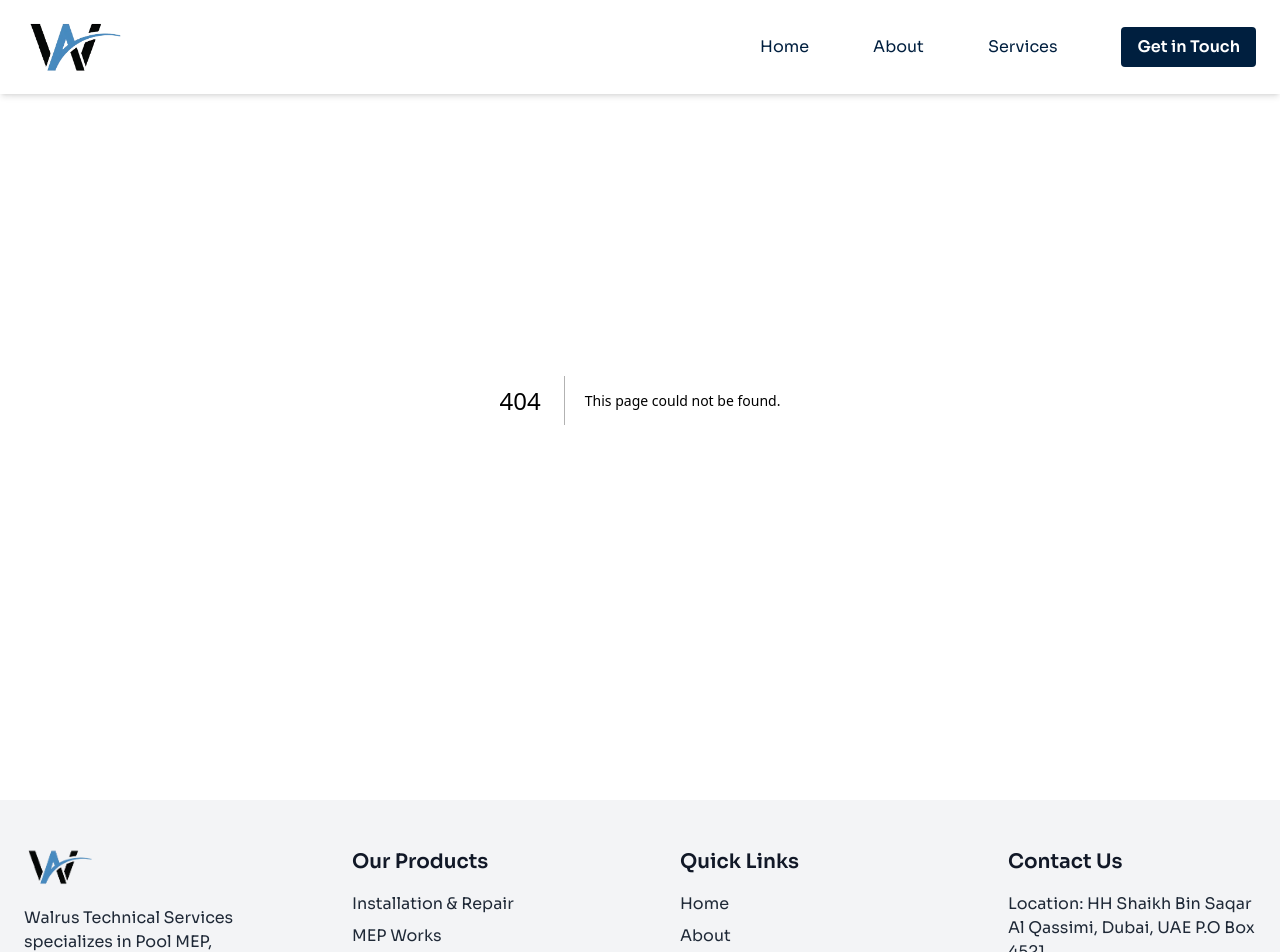
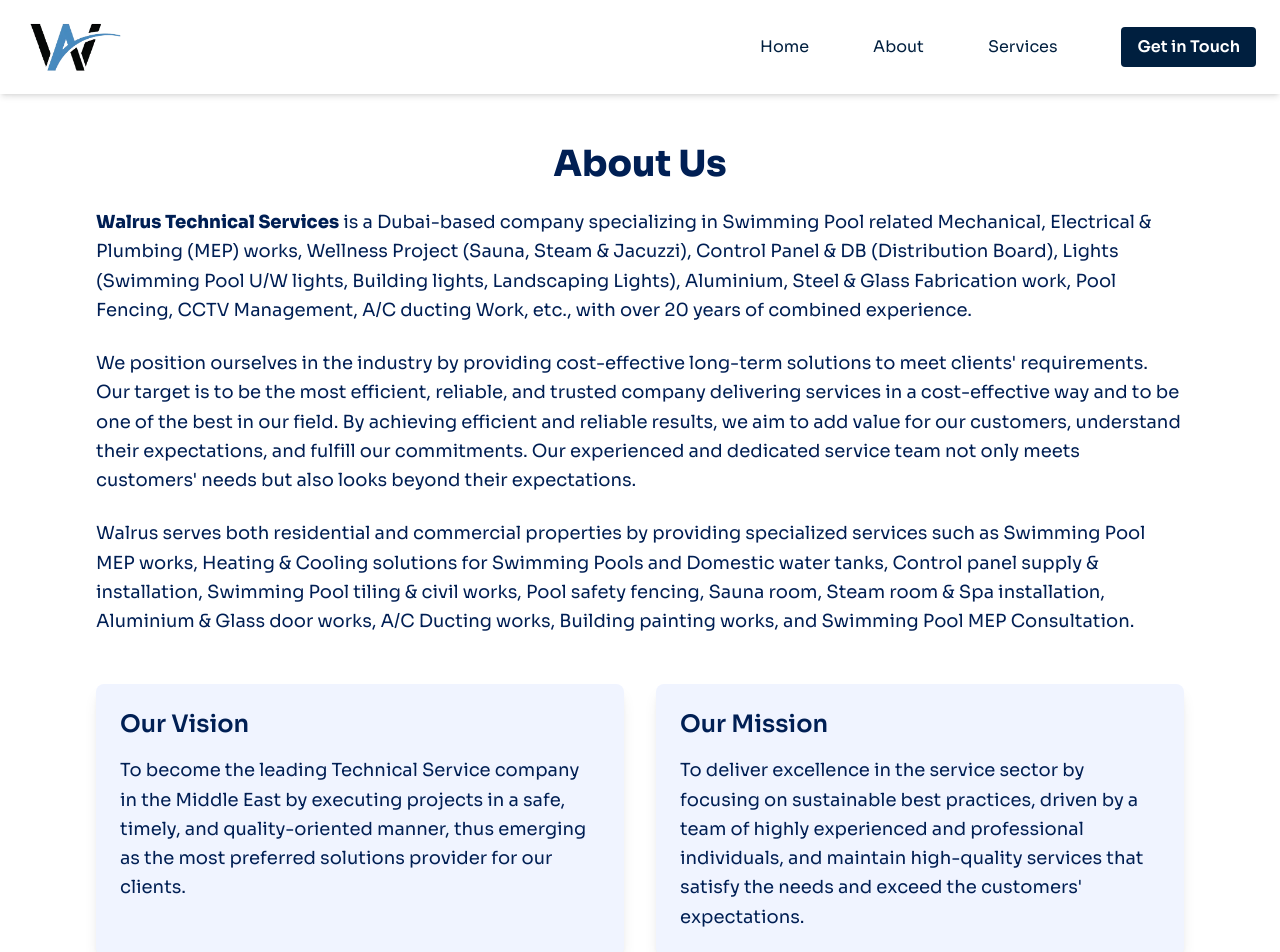
Before and after one commit to yaseenmirshal/Walrus, a Next.js app: page /AboutUs in a window 1280 px wide. Before the commit this address had no page. Shown: the top 952 px of the page. Built offline with nearby package versions, Linux system fonts and the light colour scheme.

Commit message:
about and serv added

```diff
--- /dev/null
+++ b/app/AboutUs/page.jsx
@@ -0,0 +1,72 @@
+import React from "react";
+
+const AboutUs = () => {
+  return (
+    <section className="bg-white mt-20 text-[#001F54] py-16 px-6 md:px-12 lg:px-24">
+      <div className="max-w-6xl mx-auto">
+        <h2 className="text-4xl font-bold mb-6 text-center">About Us</h2>
+
+        <div className="space-y-6">
+          <p className="text-lg leading-relaxed">
+            <strong>Walrus Technical Services</strong> is a Dubai-based company
+            specializing in Swimming Pool related Mechanical, Electrical &
+            Plumbing (MEP) works, Wellness Project (Sauna, Steam & Jacuzzi),
+            Control Panel & DB (Distribution Board), Lights (Swimming Pool U/W
+            lights, Building lights, Landscaping Lights), Aluminium, Steel &
+            Glass Fabrication work, Pool Fencing, CCTV Management, A/C ducting
+            Work, etc., with over 20 years of combined experience.
+          </p>
+
+          <p className="text-lg leading-relaxed">
+            We position ourselves in the industry by providing cost-effective
+            long-term solutions to meet clients' requirements. Our target is to
+            be the most efficient, reliable, and trusted company delivering
+            services in a cost-effective way and to be one of the best in our
+            field. By achieving efficient and reliable results, we aim to add
+            value for our customers, understand their expectations, and fulfill
+            our commitments. Our experienced and dedicated service team not only
+            meets customers' needs but also looks beyond their expectations.
+          </p>
+
+          <p className="text-lg leading-relaxed">
+            Walrus serves both residential and commercial properties by
+            providing specialized services such as Swimming Pool MEP works,
+            Heating & Cooling solutions for Swimming Pools and Domestic water
+            tanks, Control panel supply & installation, Swimming Pool tiling &
+            civil works, Pool safety fencing, Sauna room, Steam room & Spa
+            installation, Aluminium & Glass door works, A/C Ducting works,
+            Building painting works, and Swimming Pool MEP Consultation.
+          </p>
+        </div>
+
+        <div className="mt-12 grid gap-8 md:grid-cols-2">
+          <div className="bg-[#F0F4FF] p-6 rounded-lg shadow-lg">
+            <h3 className="text-2xl font-semibold text-center md:text-left  mb-4">
+              Our Vision
+            </h3>
+            <p className="text-lg text-center md:text-left  leading-relaxed">
+              To become the leading Technical Service company in the Middle East
+              by executing projects in a safe, timely, and quality-oriented
+              manner, thus emerging as the most preferred solutions provider for
+              our clients.
+            </p>
+          </div>
+
+          <div className="bg-[#F0F4FF] p-6 rounded-lg shadow-lg">
+            <h3 className="text-2xl font-semibold mb-4 text-center md:text-left">
+              Our Mission
+            </h3>
+            <p className="text-lg leading-relaxed text-center md:text-left">
+              To deliver excellence in the service sector by focusing on
+              sustainable best practices, driven by a team of highly experienced
+              and professional individuals, and maintain high-quality services
+              that satisfy the needs and exceed the customers' expectations.
+            </p>
+          </div>
+        </div>
+      </div>
+    </section>
+  );
+};
+
+export default AboutUs;
--- a/app/Components/Landing.jsx
+++ b/app/Components/Landing.jsx
@@ -3,6 +3,8 @@
 import AOS from 'aos';
 import 'aos/dist/aos.css';
 import { FiSettings, FiTool, FiBriefcase, FiTrendingUp, FiCheckCircle } from 'react-icons/fi';
+
+
 
 export default function Home() {
   useEffect(() => {
@@ -98,6 +100,7 @@
           </div>
         </div>
       </section>
+
 
 
 {/* Services Section */}
--- a/app/Components/Navbar.jsx
+++ b/app/Components/Navbar.jsx
@@ -32,21 +32,21 @@
         {/* Desktop Menu */}
         <div className="hidden md:flex items-center space-x-8 lg:space-x-16 font-medium">
           <a
-            href="#home"
+            href="/"
             className="relative group hover:text-black transition-colors duration-300"
           >
             Home
             <span className="absolute left-0 bottom-0 w-0 h-0.5 bg-black transition-all duration-300 group-hover:w-full"></span>
           </a>
           <a
-            href="#about"
+            href="./AboutUs"
             className="relative group hover:text-black transition-colors duration-300"
           >
             About
             <span className="absolute left-0 bottom-0 w-0 h-0.5 bg-black transition-all duration-300 group-hover:w-full"></span>
           </a>
           <a
-            href="#products"
+            href="/Services"
             className="relative group hover:text-black transition-colors duration-300"
           >
             Services
@@ -90,7 +90,7 @@
         } overflow-hidden md:hidden bg-white text-[#001f3f] flex flex-col justify-center items-center`}
       >
         <a
-          href="#home"
+          href="/"
           onClick={handleCloseMenu}
           className="block px-4 py-2 text-center relative group hover:bg-[#f0f0f0] hover:text-black transition-colors duration-300"
         >
@@ -98,7 +98,7 @@
           <span className="absolute left-0 bottom-0 w-0 h-0.5 bg-black transition-all duration-300 group-hover:w-full"></span>
         </a>
         <a
-          href="#about"
+          href="./AboutUs"
           onClick={handleCloseMenu}
           className="block px-4 py-2 text-center relative group hover:bg-[#f0f0f0] hover:text-black transition-colors duration-300"
         >
@@ -106,21 +106,14 @@
           <span className="absolute left-0 bottom-0 w-0 h-0.5 bg-black transition-all duration-300 group-hover:w-full"></span>
         </a>
         <a
-          href="#products"
+          href="/Services"
           onClick={handleCloseMenu}
           className="block px-4 py-2 text-center relative group hover:bg-[#f0f0f0] hover:text-black transition-colors duration-300"
         >
           Products
           <span className="absolute left-0 bottom-0 w-0 h-0.5 bg-black transition-all duration-300 group-hover:w-full"></span>
         </a>
-        <a
-          href="#contact"
-          onClick={handleCloseMenu}
-          className="block px-4 py-2 text-center relative group hover:bg-[#f0f0f0] hover:text-black transition-colors duration-300"
-        >
-          Contact
-          <span className="absolute left-0 bottom-0 w-0 h-0.5 bg-black transition-all duration-300 group-hover:w-full"></span>
-        </a>
+
         <a
           href="#contact"
           onClick={handleCloseMenu}
--- /dev/null
+++ b/app/Services/page.jsx
@@ -0,0 +1,97 @@
+import React from "react";
+
+const ServiceCard = ({ title, image, description }) => (
+  <div className="bg-white shadow-lg rounded-lg overflow-hidden">
+    <img
+      src={image}
+      alt={title}
+      className="w-full h-48 object-cover"
+    />
+    <div className="p-6">
+      <h3 className="text-xl font-bold mb-4 text-[#001F54]">{title}</h3>
+      <p className="text-gray-700 text-base">{description}</p>
+    </div>
+  </div>
+);
+
+const ServicesPage = () => {
+  const services = [
+    {
+      title: "Swimming Pool MEP Works & Rectification",
+      image: "https://5.imimg.com/data5/GC/QB/MY-46720054/img-20180325-wa0002.jpg", // Replace with your image URL
+      description:
+        "Walrus specializes in all kinds of MEP works related to swimming pools and water features, providing supply, installation, and rectification services with expertise in major brands like Astral, Aqua, Pentair, and Hayward.",
+    },
+    {
+      title: "Swimming Pool Tiling & Civil Works",
+      image: "https://www.waterzonepools.com/service_images/pool_construction_1688378592.jpg", // Replace with your image URL
+      description:
+        "Walrus offers expert swimming pool tiling and repair services under the supervision of skilled professionals, ensuring flawless execution and client satisfaction.",
+    },
+    {
+      title: "Heating & Cooling System Installation & Repair",
+      image: "https://www.coynecollege.edu/wp-content/uploads/2020/08/hvac-installation-guide-coynecollege-scaled.jpeg", // Replace with your image URL
+      description:
+        "Walrus provides efficient heating and cooling solutions for swimming pools and domestic water tanks, ensuring cost savings with advanced systems and skilled troubleshooting.",
+    },
+    {
+      title: "Wellness Projects (Sauna, Steam Room, SPA)",
+      image: "https://imaginox.com/wp-content/themes/imaginox.com/assets/img/products/saunas/customized-home-sauna-by-tao-with-premium-materials.jpg", // Replace with your image URL
+      description:
+        "We deliver customized sauna, steam room, and spa installations for residential and commercial projects, focusing on quality and customer requirements.",
+    },
+    {
+      title: "Control Panel Supply & Installation",
+      image: "https://www.unicornglobalautomations.com/wp-content/uploads/2023/08/Control-Panel-Integration.jpg", // Replace with your image URL
+      description:
+        "Walrus designs and supplies control panels for industrial and commercial applications, adhering to high safety and quality standards with reputed brands.",
+    },
+    {
+      title: "Lighting Solutions",
+      image: "https://media.licdn.com/dms/image/v2/D4D22AQF2GWDkrZkVog/feedshare-shrink_800/feedshare-shrink_800/0/1730880346611?e=2147483647&v=beta&t=eBfVswsrw4GORwJZ9-eUx4HD-ar7J64LOAjALls01a0", // Replace with your image URL
+      description:
+        "We offer reliable and durable lighting fixtures for swimming pools, landscapes, residential, and commercial applications with leading brands.",
+    },
+    {
+      title: "Aluminium, Glass & Steel Works",
+      image: "https://cdn.store-assets.com/s/159491/i/2190929.jpeg", // Replace with your image URL
+      description:
+        "We specialize in high-quality aluminium, glass, and steel fabrication for luxury villas, high-rise buildings, and commercial spaces.",
+    },
+    {
+      title: "Pool Safety Fencing",
+      image: "https://www.poolfencediy.com/cdn/shop/files/GAH_9583_4d06abcc-51b4-4987-a75f-691602c08916.jpg", // Replace with your image URL
+      description:
+        "Secure and stylish pool fencing solutions, including glass, aluminium, and mesh options to ensure safety and aesthetic appeal.",
+    },
+    {
+      title: "Pergola & Car Parking Shed",
+      image: "https://www.shadesgalaxy.com/wp-content/uploads/2021/02/per.png", // Replace with your image URL
+      description:
+        "Walrus offers a range of outdoor solutions like canopies, pergolas, and car parking sheds with innovative hardware and precision design.",
+    },
+  ];
+
+  return (
+    <section className="bg-[#F0F4FF] py-16 mt-20 px-6 md:px-12 lg:px-24">
+      <div className="max-w-6xl mx-auto">
+        <h2 className="text-4xl font-bold text-center text-[#001F54] mb-12">
+          Our Services
+        </h2>
+
+        <div className="grid gap-8 md:grid-cols-2 lg:grid-cols-3">
+          {services.map((service, index) => (
+            <ServiceCard
+              key={index}
+              title={service.title}
+              image={service.image}
+              description={service.description}
+            />
+          ))}
+        </div>
+      </div>
+    </section>
+  );
+};
+
+export default ServicesPage;
--- a/app/page.js
+++ b/app/page.js
@@ -1,5 +1,6 @@
 import Image from "next/image";
 import Landing from "./Components/Landing";
+
 
 
 export default function Home() {
@@ -7,6 +8,7 @@
    <>
    <Landing/>
 
+
    </>
   );
 }
```
